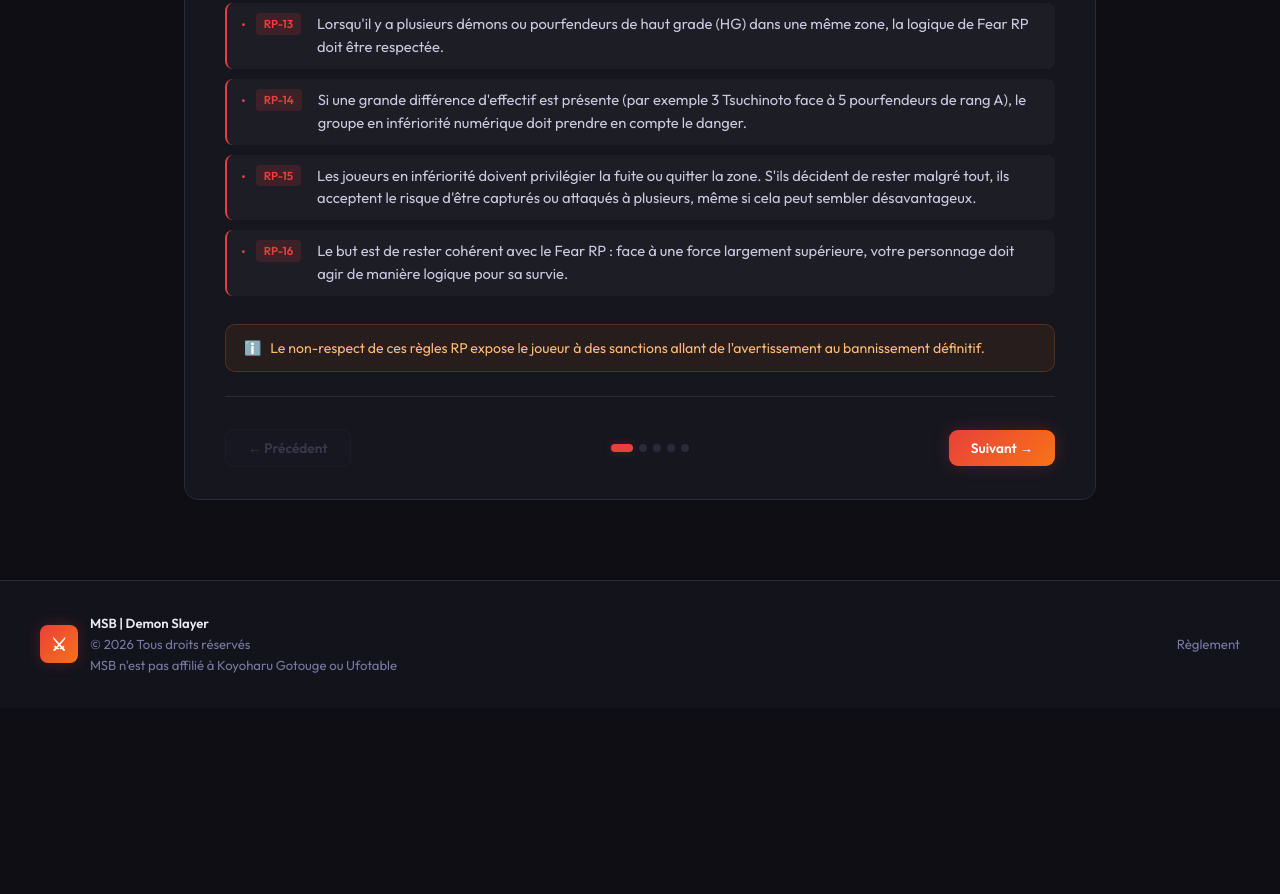
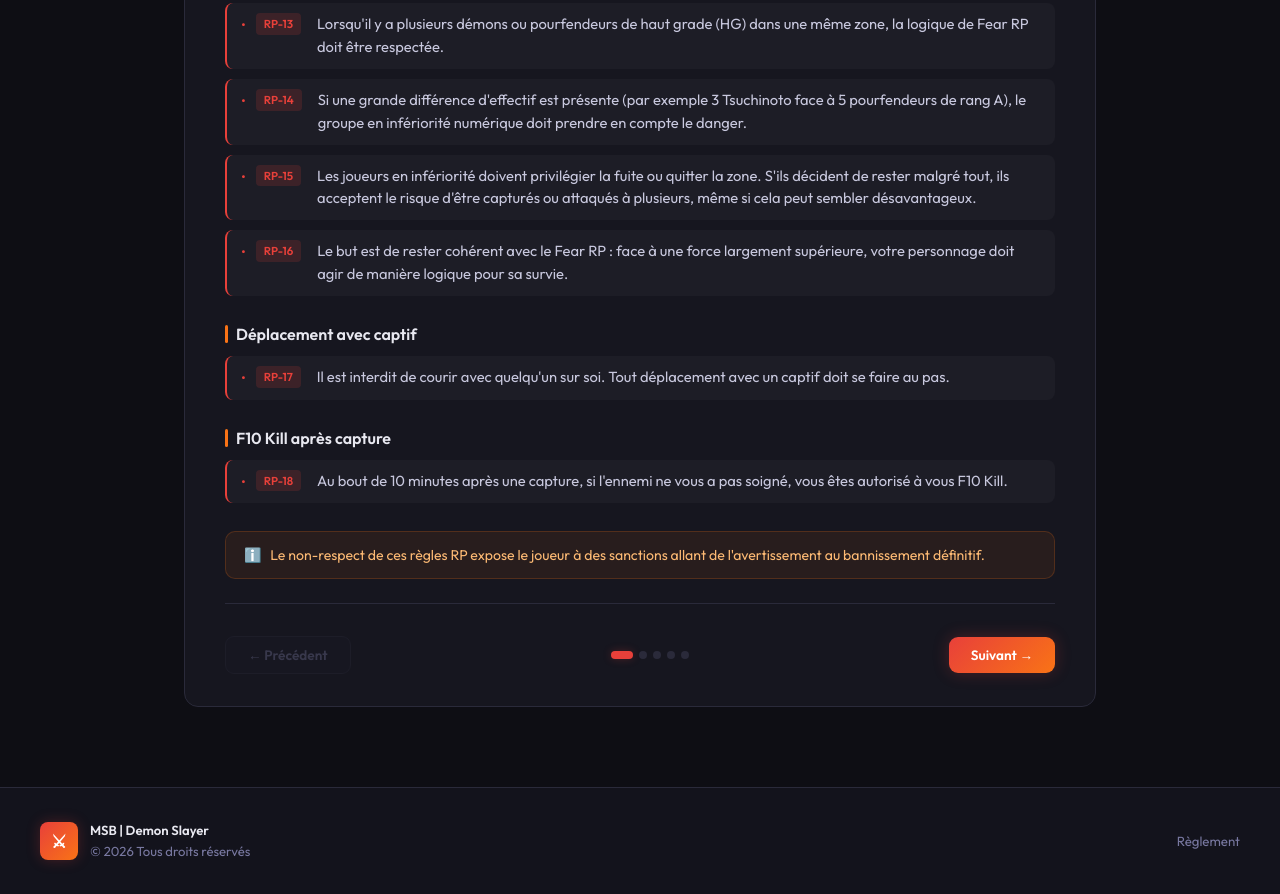
Before and after one commit to AmineYZx/msb-kny.github.io, a plain HTML site: page index.html in a window 1280 px wide. Shown: the part 1834-2728 px from the top of the page. Before the commit the page ends 2542 px from the top, so only its background shows below. Drawn offline with Linux system fonts and the light colour scheme.

Commit message:
Add new rules for captive movement and F10 kill

```diff
--- a/index.html
+++ b/index.html
@@ -555,6 +555,16 @@
         <li><span class="rule-number">RP-16</span> Le but est de rester cohérent avec le Fear RP : face à une force largement supérieure, votre personnage doit agir de manière logique pour sa survie.</li>
       </ul>
 
+      <div class="section-heading">Déplacement avec captif</div>
+      <ul class="rule-list">
+        <li><span class="rule-number">RP-17</span> Il est interdit de courir avec quelqu'un sur soi. Tout déplacement avec un captif doit se faire au pas.</li>
+      </ul>
+
+      <div class="section-heading">F10 Kill après capture</div>
+      <ul class="rule-list">
+        <li><span class="rule-number">RP-18</span> Au bout de 10 minutes après une capture, si l'ennemi ne vous a pas soigné, vous êtes autorisé à vous F10 Kill.</li>
+      </ul>
+
       <div class="info-box">
         ℹ️ &nbsp; Le non-respect de ces règles RP expose le joueur à des sanctions allant de l'avertissement au bannissement définitif.
       </div>
@@ -823,7 +833,6 @@
     <div class="footer-info">
       <p><strong style="color:#e8e8f0">MSB | Demon Slayer</strong></p>
       <p>© 2026 Tous droits réservés</p>
-      <p>MSB n'est pas affilié à Koyoharu Gotouge ou Ufotable</p>
     </div>
   </div>
   <div class="footer-links">
```
